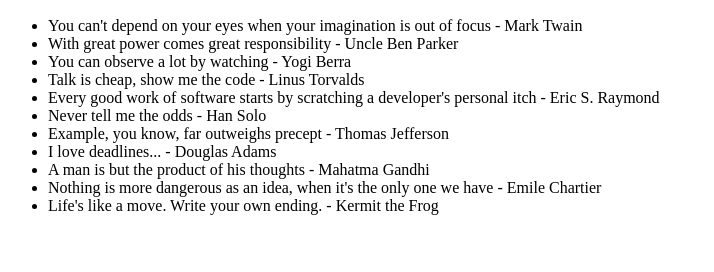
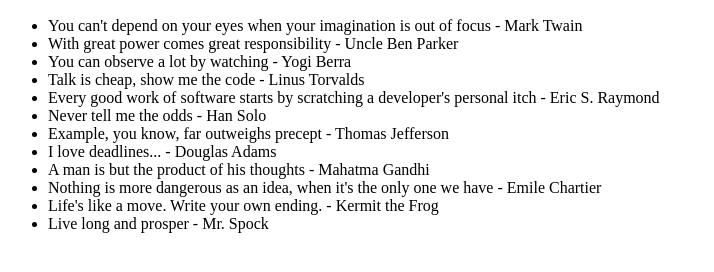
Before and after one commit to vierasse/0main_openSAP_repo, a plain HTML site: page index.html in a window 1280 px wide. Shown: the part 110-382 px from the top of the page, without its empty margins (0-714 px from the left). Drawn offline with Linux system fonts and the light colour scheme.

Commit message:
added Spock quote

```diff
--- a/index.html
+++ b/index.html
@@ -20,6 +20,7 @@
 			<li>A man is but the product of his thoughts - Mahatma Gandhi</li>
 			<li>Nothing is more dangerous as an idea, when it's the only one we have - Emile Chartier</li>
 			<li>Life's like a move. Write your own ending. - Kermit the Frog</li>
+			<li>Live long and prosper - Mr. Spock</li>
 		</ul>
 	</body>
 </html>
```
